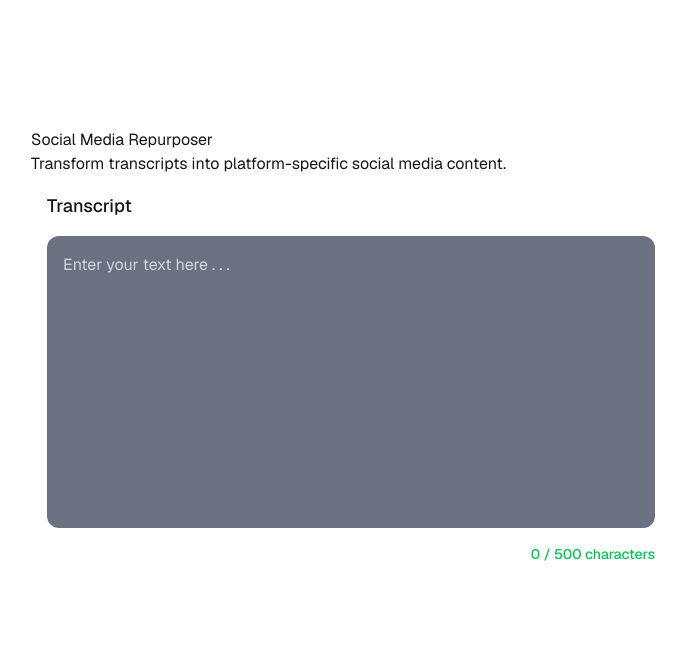
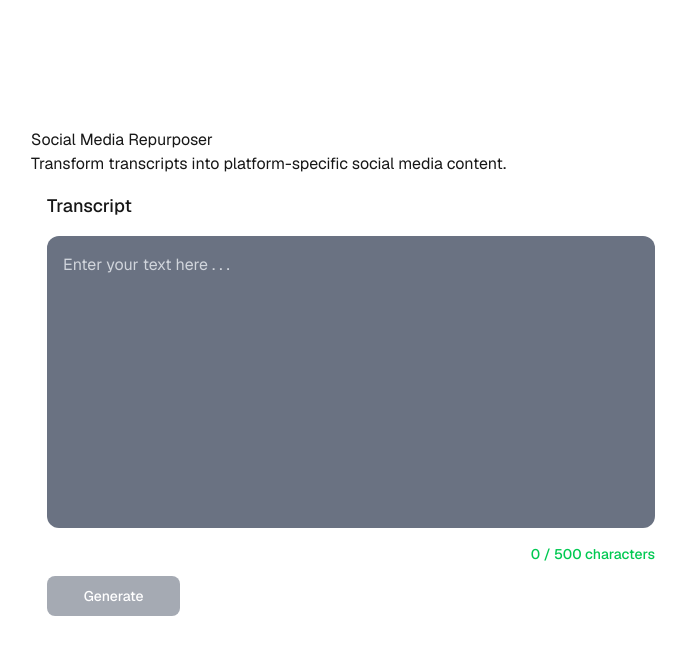
Before and after one commit to Zitz59/social-media-repurposer, a Next.js app: page / in a window 1280 px wide. Shown: the top 654 px of the page, without its empty margins (289-975 px from the left). Built offline with nearby package versions, Linux system fonts and the light colour scheme.

Commit message:
feat: add personal button style

```diff
--- a/components/TranscriptForm.tsx
+++ b/components/TranscriptForm.tsx
@@ -53,7 +53,7 @@ const TranscriptForm = ({
                     {transcript.length} / {maxLength} characters
                 </span>
             </div>
-            <Button className="w-fit"
+            <Button className="w-fit bg-gray-500 hover:bg-gray-800"
                 type="submit"
                     disabled={isButtonDisabled}
                     isLoading={isLoading}
```
